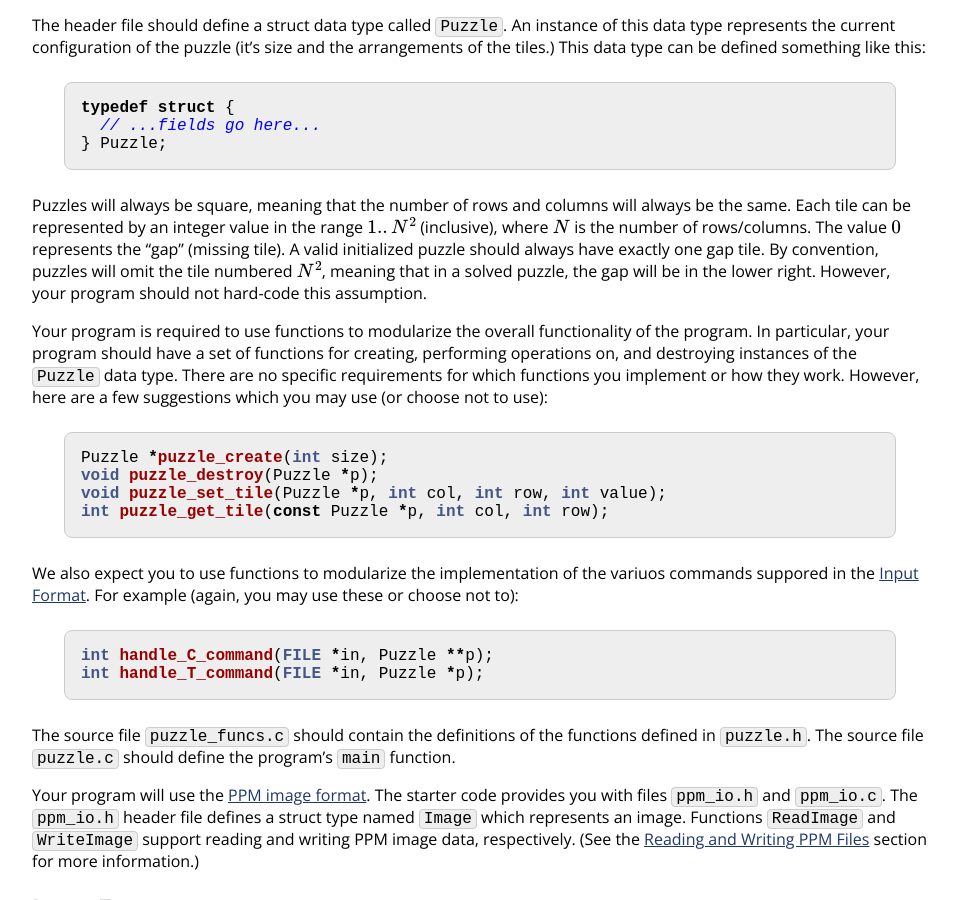
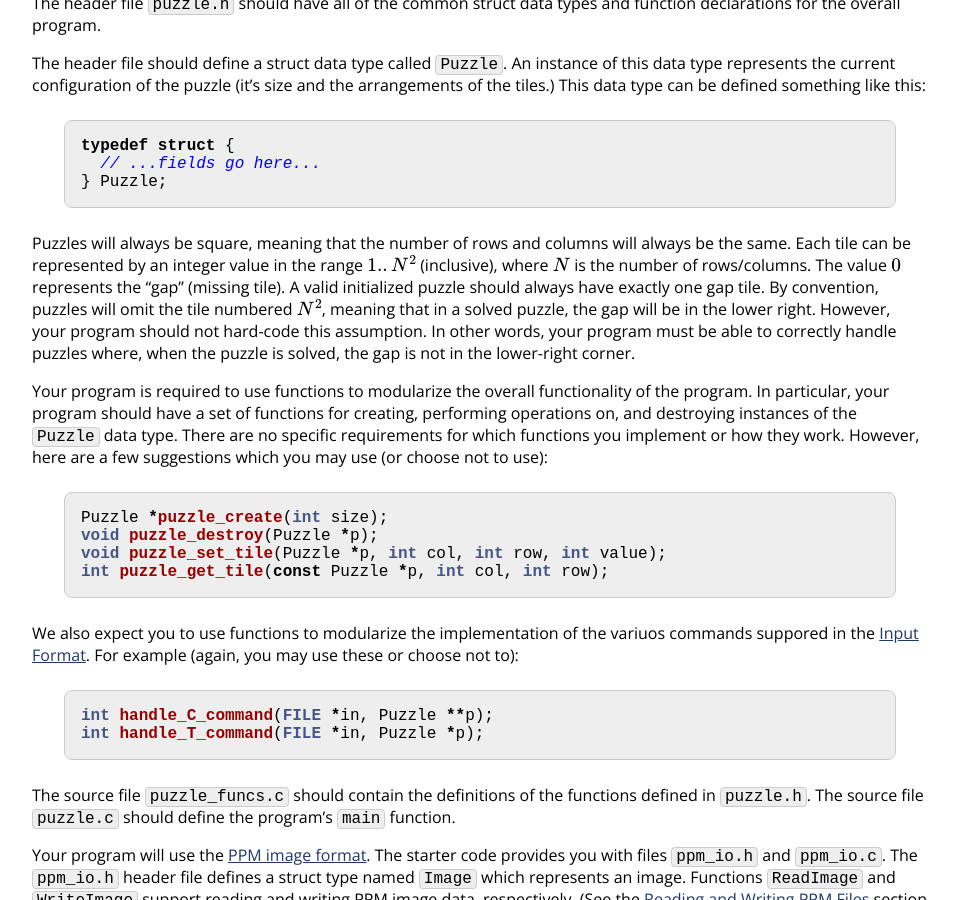
Before and after one commit to vivek-booshan/cs220-sp23, a Jekyll site: the page built from assign/midterm.md, in a window 1280 px wide and 900 px high, scrolled down 3970 px. Shown: the whole window, without its empty margins (160-1117 px from the left). Built offline with Jekyll 4.4.1, drawn with Linux system fonts in a browser that asks for light colours; some web fonts are replaced; formulas are drawn with MathJax 3; some of the changed text lies outside the part shown.

Commit message:
clarify that gap can be anywhere

```diff
--- a/assign/midterm.md
+++ b/assign/midterm.md
@@ -33,6 +33,9 @@ title: "Midterm Project"
 
 *Update 3/6*: Better information about previewing images added to the
 <a href="#viewing-image-files">Viewing Image Files</a> section.
+
+*Update 3/13*: Clarify that $$N^{2}$$ is a valid tile number, where
+$$N$$ is the number of puzzle rows/columns.
 
 # Overview
 
@@ -234,7 +237,9 @@ the "gap" (missing tile).  A valid initialized puzzle should always
 have exactly one gap tile. By convention, puzzles will omit
 the tile numbered $$N^{2}$$, meaning that in a solved puzzle, the
 gap will be in the lower right. However, your program should not
-hard-code this assumption.
+hard-code this assumption. In other words, your program must be able
+to correctly handle puzzles where, when the puzzle is solved, the
+gap is not in the lower-right corner.
 
 Your program is required to use functions to modularize the
 overall functionality of the program. In particular, your program
```
